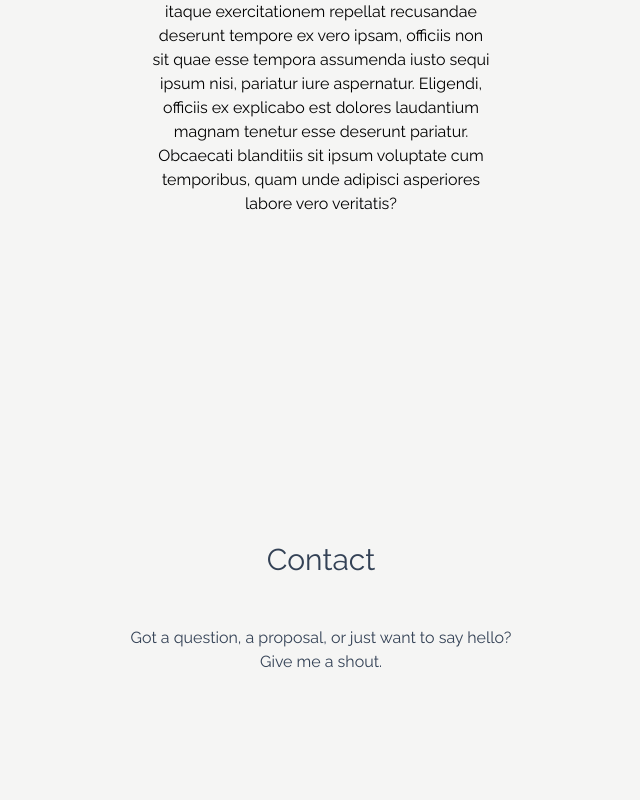
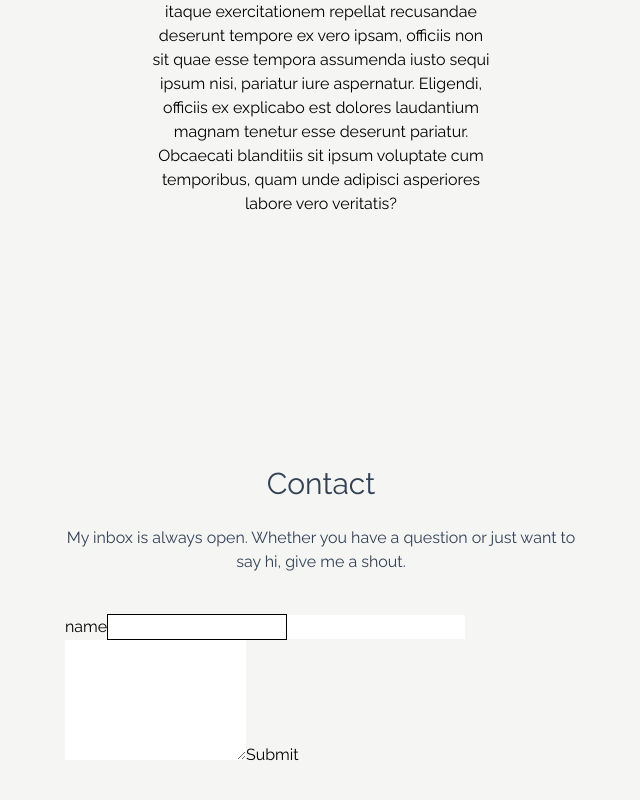
Before and after one commit to jays-space/portfolio_v2_frontend, a Next.js app: page / in a window 1280 px wide. Shown: the part 2366-3166 px from the top of the page, without its empty margins (319-959 px from the left). Built offline with nearby package versions, Linux system fonts and the light colour scheme; a web font is replaced by a local one.

Commit message:
Created Input component

```diff
--- a/components/ContactLinks/ContactLinks.component.tsx
+++ b/components/ContactLinks/ContactLinks.component.tsx
@@ -1,13 +1,32 @@
 import Link from "next/link";
-import React from "react";
+import React, { useState } from "react";
 
 import { LINKS } from "../../constants/Links.constants";
 
 interface IContactLinks {
-  className: string | undefined;
+  email?: boolean;
+  className?: string | undefined;
 }
 
-const ContactLinks = ({ className }: IContactLinks) => {
+const ContactLinks = ({
+  className = undefined,
+  email = false,
+}: IContactLinks) => {
+  const [copied, setCopied] = useState(false);
+
+  const copyToClipboard = async () => {
+    navigator.clipboard.writeText("contact.jays.space@gmail.com");
+    let email = await navigator.clipboard.readText();
+
+    if (email === "contact.jays.space@gmail.com") {
+      setCopied(true);
+
+      setTimeout(() => {
+        setCopied(false);
+      }, 1000);
+    }
+  };
+
   return (
     <>
       {LINKS.map((link, idx) => (
@@ -15,6 +34,15 @@ const ContactLinks = ({ className }: IContactLinks) => {
           <a className={className}>{link.label}</a>
         </Link>
       ))}
+
+      {email && (
+        <span
+          className={`${className} cursor-pointer`}
+          onClick={copyToClipboard}
+        >
+          Email
+        </span>
+      )}
     </>
   );
 };
--- /dev/null
+++ b/components/Input/Input.component.tsx
@@ -0,0 +1,28 @@
+import React, { Dispatch, SetStateAction } from "react";
+
+interface IInput {
+  label: string;
+  name: string;
+  required?: boolean;
+  value: string;
+  setValue: Dispatch<SetStateAction<string>>;
+}
+
+const Input = ({ label, name, value, setValue, required }: IInput) => {
+  return (
+    <div>
+      <label htmlFor="name">{label}</label>
+      <input
+        type={"text"}
+        id={name}
+        name={name}
+        value={value}
+        onChange={() => setValue((v) => v)}
+        required={required}
+        className="border border-black"
+      />
+    </div>
+  );
+};
+
+export default Input;
--- /dev/null
+++ b/components/Input/index.ts
@@ -0,0 +1 @@
+export { default as Input } from "./Input.component";
--- a/pages/index.tsx
+++ b/pages/index.tsx
@@ -1,5 +1,7 @@
 import type { NextPage } from "next";
 import Image from "next/image";
+import { useState } from "react";
+import { ContactLinks } from "../components/ContactLinks";
 
 // COMPONENTS
 import { PageSection } from "../components/PageSection";
@@ -7,6 +9,18 @@ import { ProjectGrid } from "../components/ProjectGrid";
 import { BodyText } from "../components/Typography/BodyText";
 
 const Home: NextPage = () => {
+  const [name, setName] = useState<string>("");
+  const [email, setEmail] = useState<string>("");
+  const [message, setMessage] = useState<string>("");
+
+  const sendEmail = (event) => {
+    event.preventDefault();
+    alert({
+      name,
+      email,
+      message,
+    });
+  };
   return (
     <main className="h-full flex flex-col px-96 snap-proximity snap-y">
       {/* hero/featured works section */}
@@ -53,12 +67,40 @@ const Home: NextPage = () => {
       {/* contact section */}
       <PageSection title="contact">
         <div className="flex flex-col justify-center items-center">
-          <BodyText className="mt-6 mb-4">
-            Got a question, a proposal, or just want to say hello?
-            <br /> Give me a shout.
+          <BodyText className="mb-10">
+            My inbox is always open. Whether you have a question or just want to
+            say hi, give me a shout.
           </BodyText>
 
-
+          <div>
+            <form>
+              <label htmlFor="name">name</label>
+              <input
+                type={"text"}
+                id='name'
+                name="name"
+                value={name}
+                onChange={() => setName((v) => v)}
+                required
+                className="border border-black"
+              />
+              <input
+                type={"email"}
+                name="email"
+                value={email}
+                onChange={() => setEmail((v) => v)}
+                required
+              />
+              <textarea
+                rows={5}
+                name="message"
+                value={message}
+                onChange={() => setMessage((v) => v)}
+                required
+              />
+              <input type={"submit"} onClick={sendEmail} />
+            </form>
+          </div>
         </div>
       </PageSection>
     </main>
```
